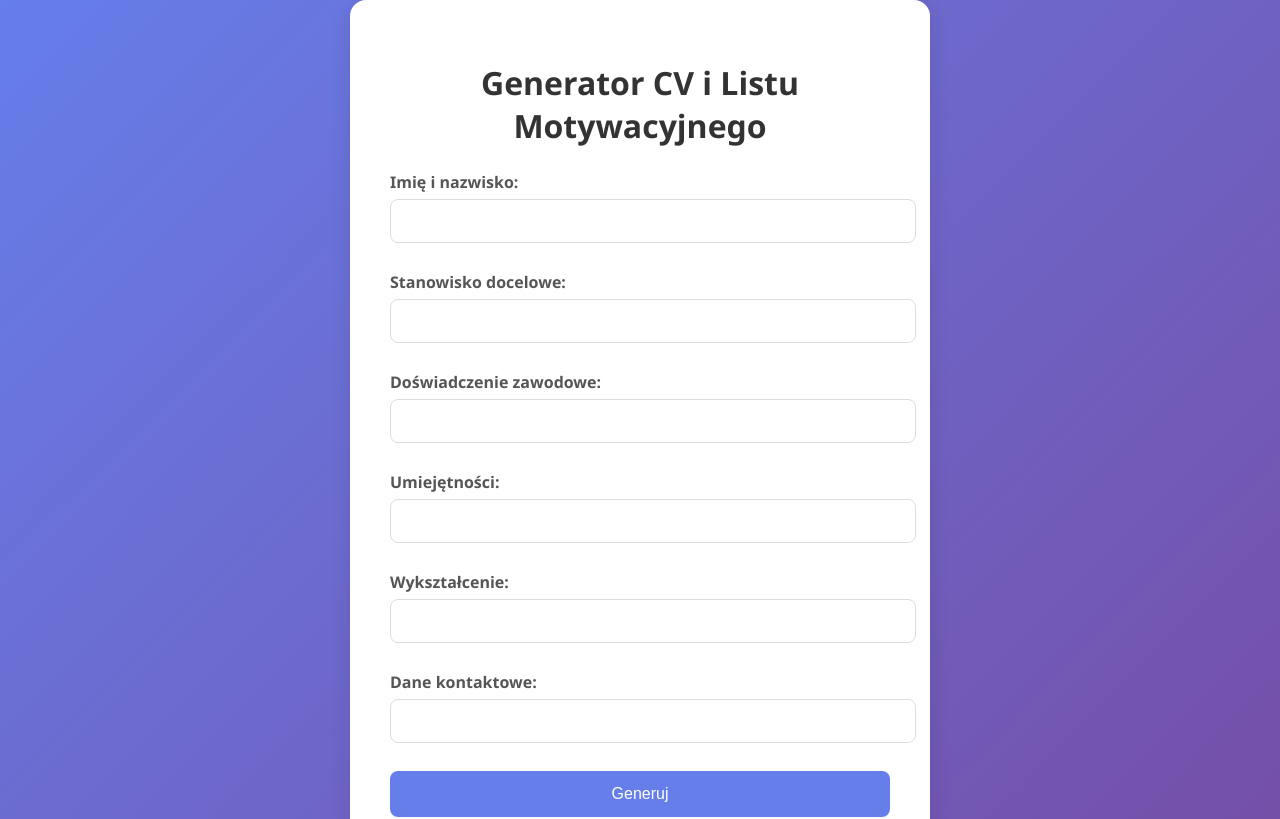
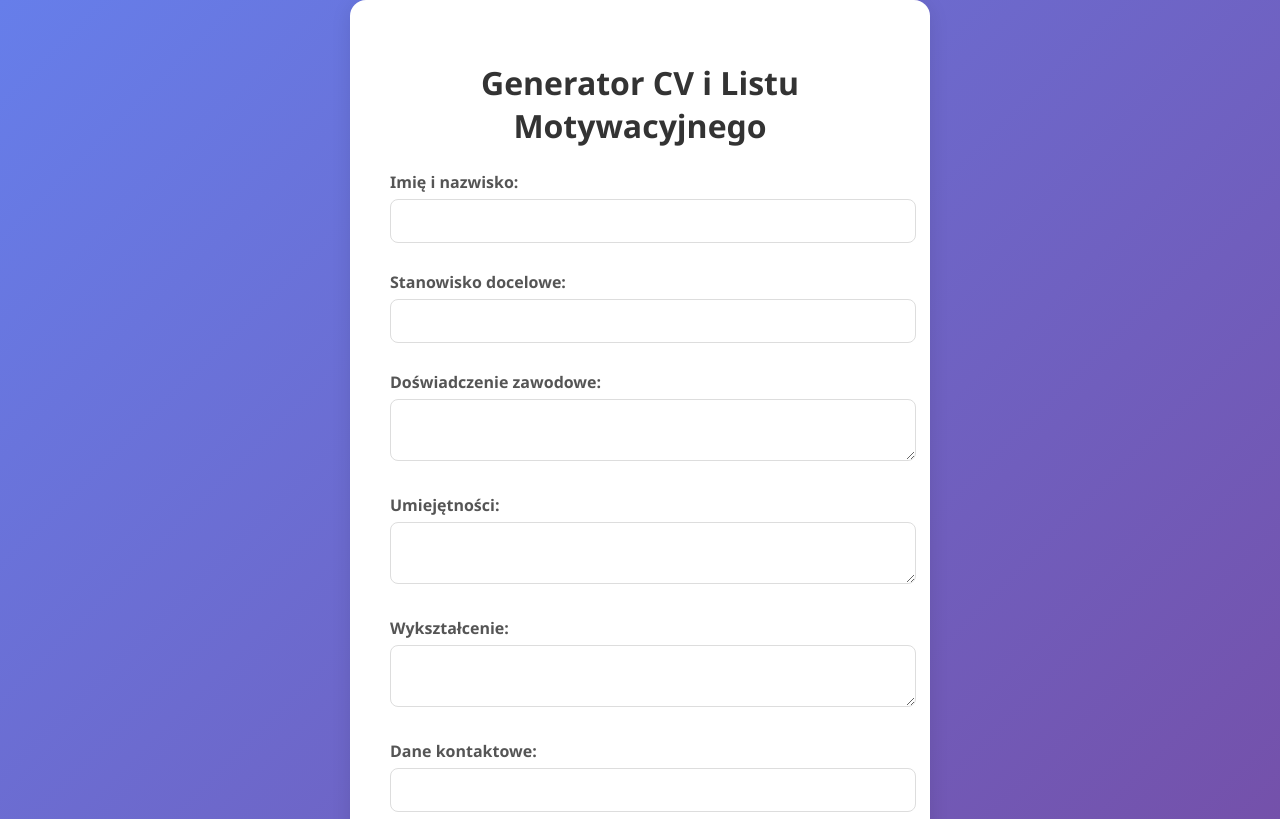
Before and after one commit to MaksWTF/cv-generator, a Next.js app: page / in a window 1280 px wide. Shown: the top 819 px of the page. Built offline with nearby package versions, Linux system fonts and the light colour scheme.

Commit message:
Initial commit

```diff
--- a/src/app/page.tsx
+++ b/src/app/page.tsx
@@ -50,17 +50,17 @@ export default function Home() {
 
         <label>
           Doświadczenie zawodowe:
-          <input type="text" value={doswiadczenie} onChange={(e) => setDoswiadczenie(e.target.value)} required />
+          <textarea value={doswiadczenie} onChange={(e) => setDoswiadczenie(e.target.value)} required />
         </label>
 
         <label>
           Umiejętności:
-          <input type="text" value={umiejetnosci} onChange={(e) => setUmiejetnosci(e.target.value)} required />
+          <textarea value={umiejetnosci} onChange={(e) => setUmiejetnosci(e.target.value)} required />
         </label>
 
         <label>
           Wykształcenie:
-          <input type="text" value={edukacja} onChange={(e) => setEdukacja(e.target.value)} required />
+          <textarea value={edukacja} onChange={(e) => setEdukacja(e.target.value)} required />
         </label>
 
         <label>
```
